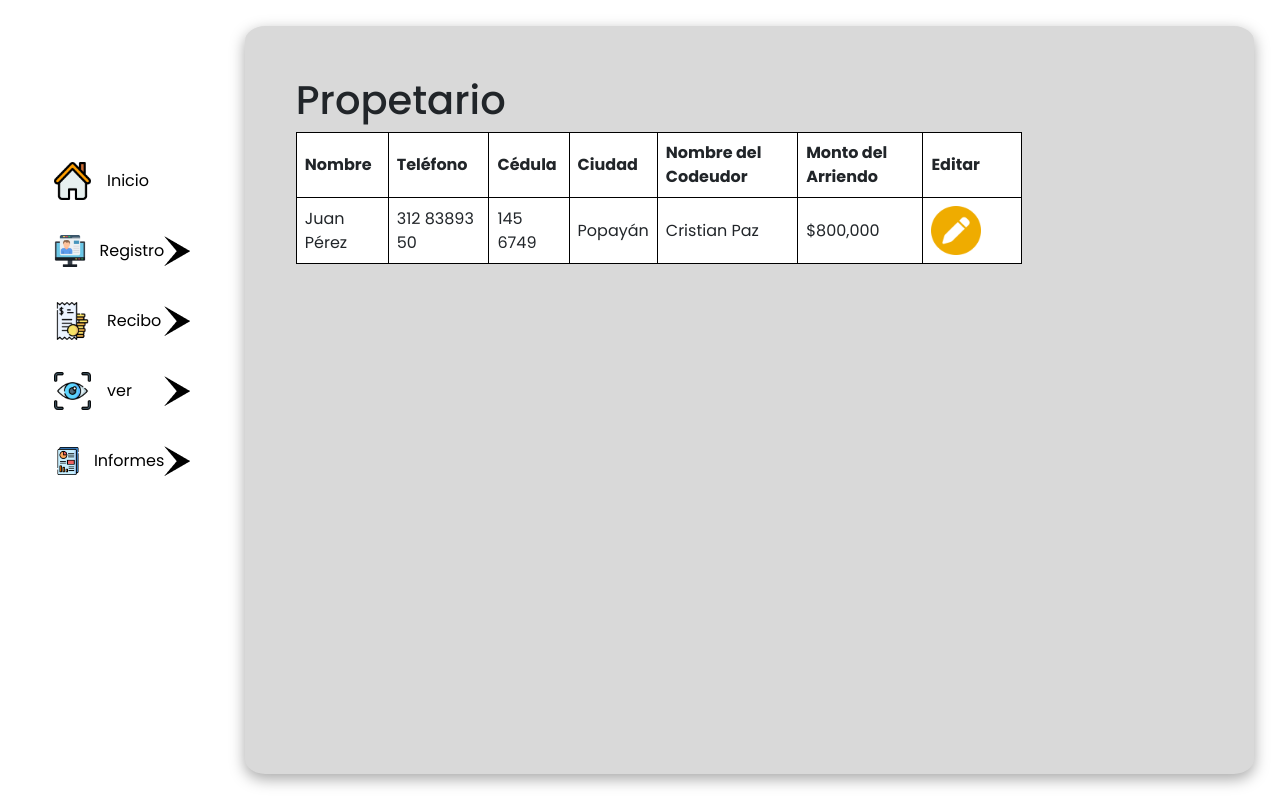
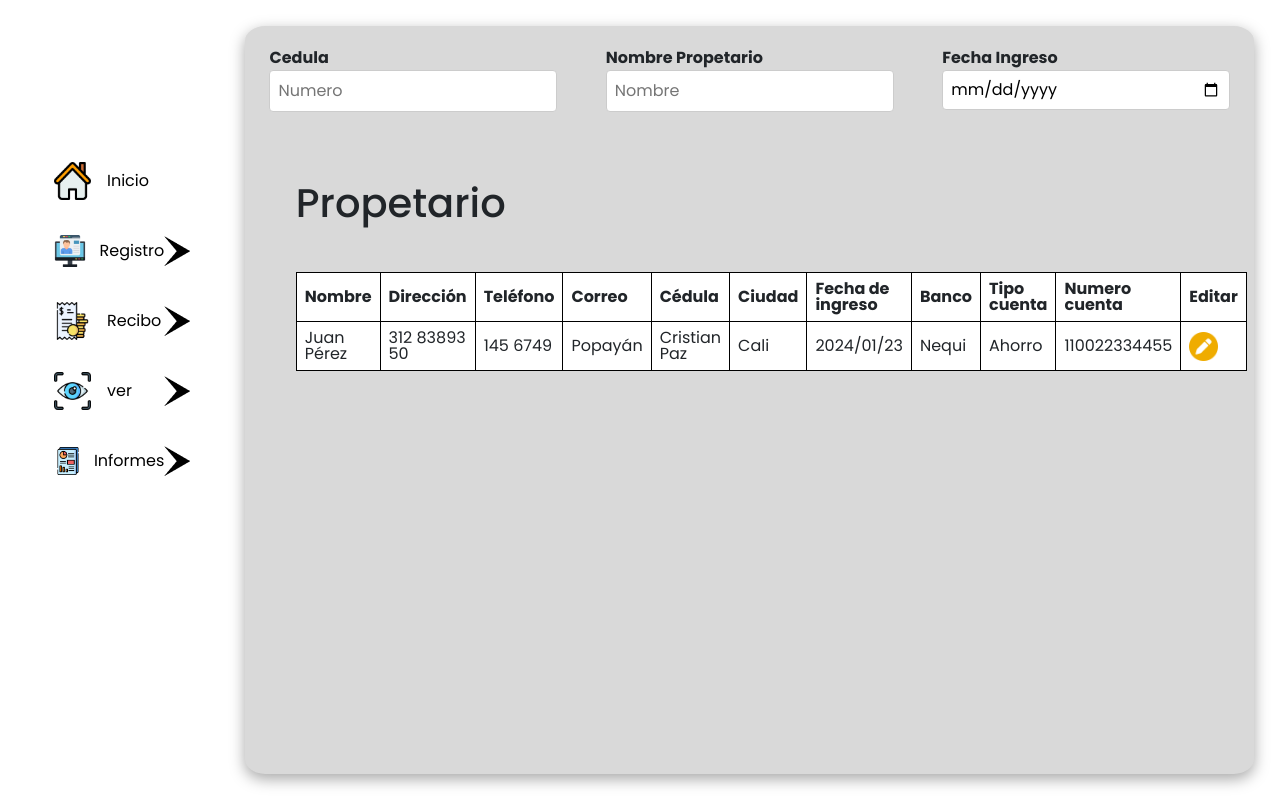
Before and after one commit to Escobarq/AD_inmuebles, a React (Vite) app: page / in a window 1280 px wide. Built offline with nearby package versions, Linux system fonts and the light colour scheme.

Commit message:
Vista propetario terminada

```diff
--- a/src/Components/View/Propietarios/propietarios.css
+++ b/src/Components/View/Propietarios/propietarios.css
@@ -1,10 +1,51 @@
+.filtros_propetario{
+  width: 100%;
+  height: 5%;
+  display: flex;
+  justify-content: space-around;
+  margin-top: 2%;
+}
+.custom-input {
+  display: grid;
+  width: 100%;
+  max-width: 18rem; /* Ajusta el ancho según tus necesidades */
+  grid-template-columns: auto;
+}
+
+.custom-input label {
+  font-size: 1rem;
+  font-weight: bold;
+}
+
+.custom-input input {
+  width: 100%;
+  padding: 0.5rem;
+  border: 1px solid #ccc;
+  border-radius: 0.25rem;
+  outline-color: #6109d4;
+  box-sizing: border-box;
+}
+
+.custom-input input[type="date"] {
+  height: 2.5rem;
+  -webkit-appearance: none; /* Elimina el estilo predeterminado de Safari/Chrome */
+}
+
+/*Titulo*/
+.tittle_propetario{
+  margin-top: 5%;
+  margin-bottom: 5%;
+}
+
+/*Tables View Property*/
 .view_esp{
     width: 100%;
-    height: auto;
+    height: 38em;
     padding: 5%;
+    line-height: 1em;
+    overflow-x: hidden;
+    overflow-y: scroll;
 }
-
-
 table {
     border-collapse: collapse;
     width: 80%;
--- a/src/Components/View/Propietarios/propietarios.jsx
+++ b/src/Components/View/Propietarios/propietarios.jsx
@@ -1,25 +1,44 @@
-import React from 'react'
-import "../../../assets/boostrap/bootstrap-grid.min.css"
-import "../Propietarios/propietarios.css"
-import editar from "../../../assets/editar.png"
+import React from "react";
+import "../../../assets/boostrap/bootstrap-grid.min.css";
+import "../Propietarios/propietarios.css";
+import editar from "../../../assets/editar.png";
 
 export const Propietarios = () => {
   return (
     <>
       <div className="contener-home">
+        <div className="filtros_propetario">
 
+          <div className="custom-input">
+            <label htmlFor="email">Cedula</label>
+            <input type="number" id="cedula" placeholder="Numero" />
+          </div>
+
+          <div className="custom-input">
+            <label htmlFor="email">Nombre Propetario</label>
+            <input type="text" id="nombre-propetario" placeholder="Nombre" />
+          </div>
+
+          <div className="custom-input">
+            <label htmlFor="email">Fecha Ingreso</label>
+            <input type="date" id="fecha-ingreso" />
+          </div>
+
+        </div>
         <div className="view_esp">
-
-    <h1>Propetario</h1>
-
+          <h1 className="tittle_propetario">Propetario</h1>
           <table>
             <tr>
               <th>Nombre</th>
+              <th>Dirección</th>
               <th>Teléfono</th>
+              <th>Correo</th>
               <th>Cédula</th>
               <th>Ciudad</th>
-      <th>Nombre del Codeudor</th>
-      <th>Monto del Arriendo</th>
+              <th>Fecha de ingreso</th>
+              <th>Banco</th>
+              <th>Tipo cuenta</th>
+              <th>Numero cuenta</th>
               <th>Editar</th>
             </tr>
             <tr>
@@ -28,14 +47,18 @@ export const Propietarios = () => {
               <td>145 6749</td>
               <td>Popayán</td>
               <td>Cristian Paz</td>
-      <td>$800,000</td>
-      <td><img className='editar' src={editar} alt="" /></td>
+              <td>Cali</td>
+              <td>2024/01/23</td>
+              <td>Nequi</td>
+              <td>Ahorro</td>
+              <td>110022334455</td>
+              <td>
+                <img className="editar" src={editar} alt="" />
+              </td>
             </tr>
           </table>
-
         </div>
-
       </div>
     </>
-  )
-}
+  );
+};
```
Lines whose indentation alone changed are shown as unchanged.
